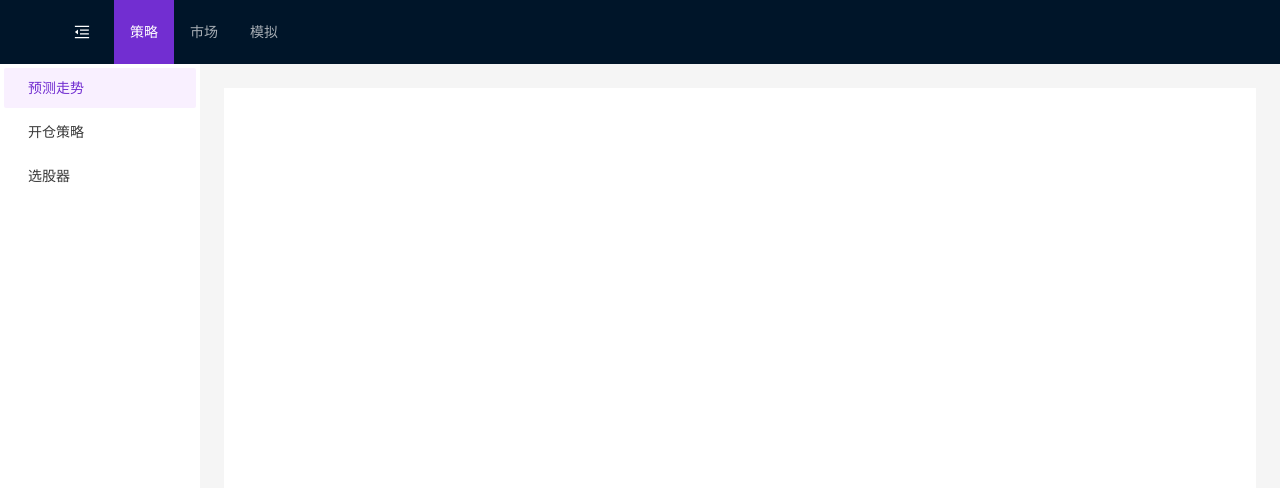
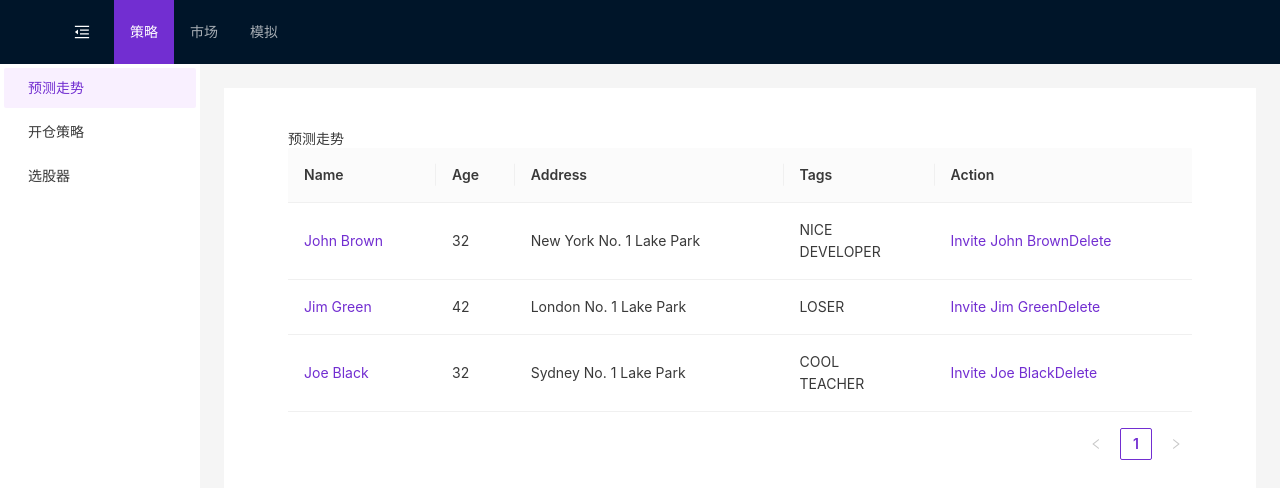
Before and after one commit to RaggedyWalker/beta-eye-react, a React (Vite) app: page /strategy/predict in a window 1280 px wide. Shown: the top 488 px of the page. Built offline with nearby package versions, Linux system fonts and the light colour scheme.

Commit message:
feat: 预测走势page

```diff
--- a/package.json
+++ b/package.json
@@ -13,6 +13,7 @@
   "dependencies": {
     "@ant-design/icons": "^5.2.6",
     "antd": "^5.12.1",
+    "axios": "^1.6.5",
     "react": "^18.2.0",
     "react-dom": "^18.2.0",
     "react-router-dom": "^6.20.1"
--- a/src/pages/strategy/predict/page.tsx
+++ b/src/pages/strategy/predict/page.tsx
@@ -1,5 +1,86 @@
-function predictPage() {
-  return <div>预测走势</div>;
+import { Table } from 'antd';
+import { ColumnsType } from 'antd/lib/table';
+
+interface DataType {
+  key: string;
+  name: string;
+  age: number;
+  address: string;
+  tags: string[];
 }
 
+const columns: ColumnsType<DataType> = [
+  {
+    title: 'Name',
+    dataIndex: 'name',
+    key: 'name',
+    render: (text) => <a>{text}</a>,
+  },
+  {
+    title: 'Age',
+    dataIndex: 'age',
+    key: 'age',
+  },
+  {
+    title: 'Address',
+    dataIndex: 'address',
+    key: 'address',
+  },
+  {
+    title: 'Tags',
+    key: 'tags',
+    dataIndex: 'tags',
+    render: (_, { tags }) => (
+      <>
+        {tags.map((tag) => {
+          return <div>{tag.toUpperCase()}</div>;
+        })}
+      </>
+    ),
+  },
+  {
+    title: 'Action',
+    key: 'action',
+    render: (_, record) => (
+      <div>
+        <a>Invite {record.name}</a>
+        <a>Delete</a>
+      </div>
+    ),
+  },
+];
+
+const data: DataType[] = [
+  {
+    key: '1',
+    name: 'John Brown',
+    age: 32,
+    address: 'New York No. 1 Lake Park',
+    tags: ['nice', 'developer'],
+  },
+  {
+    key: '2',
+    name: 'Jim Green',
+    age: 42,
+    address: 'London No. 1 Lake Park',
+    tags: ['loser'],
+  },
+  {
+    key: '3',
+    name: 'Joe Black',
+    age: 32,
+    address: 'Sydney No. 1 Lake Park',
+    tags: ['cool', 'teacher'],
+  },
+];
+
+const predictPage = () => {
+  return (
+    <div className="min-h-full px-10 py-4">
+      <div>预测走势</div>
+      <Table columns={columns} dataSource={data} />
+    </div>
+  );
+};
+
 export default predictPage;
--- a/src/routes/routesConfig.tsx
+++ b/src/routes/routesConfig.tsx
@@ -26,7 +26,7 @@ const routesConfig = [
       },
       {
         path: 'predict',
-        element: predictPage,
+        element: predictPage(),
         meta: {
           menuLevel: 2,
           title: '预测走势',
--- /dev/null
+++ b/src/service/index.ts
@@ -0,0 +1,3 @@
+import configure from './configure.js';
+
+export default { configure };
```
Also changed, not shown: src/config/common.js (added, +7 -0 lines), src/config/dao.js (added, +14 -0 lines), src/config/enums.js (added, +15 -0 lines), src/service/configure.ts (added, +8 -0 lines), 1 other file (tests, documents, lock files or other folders).
